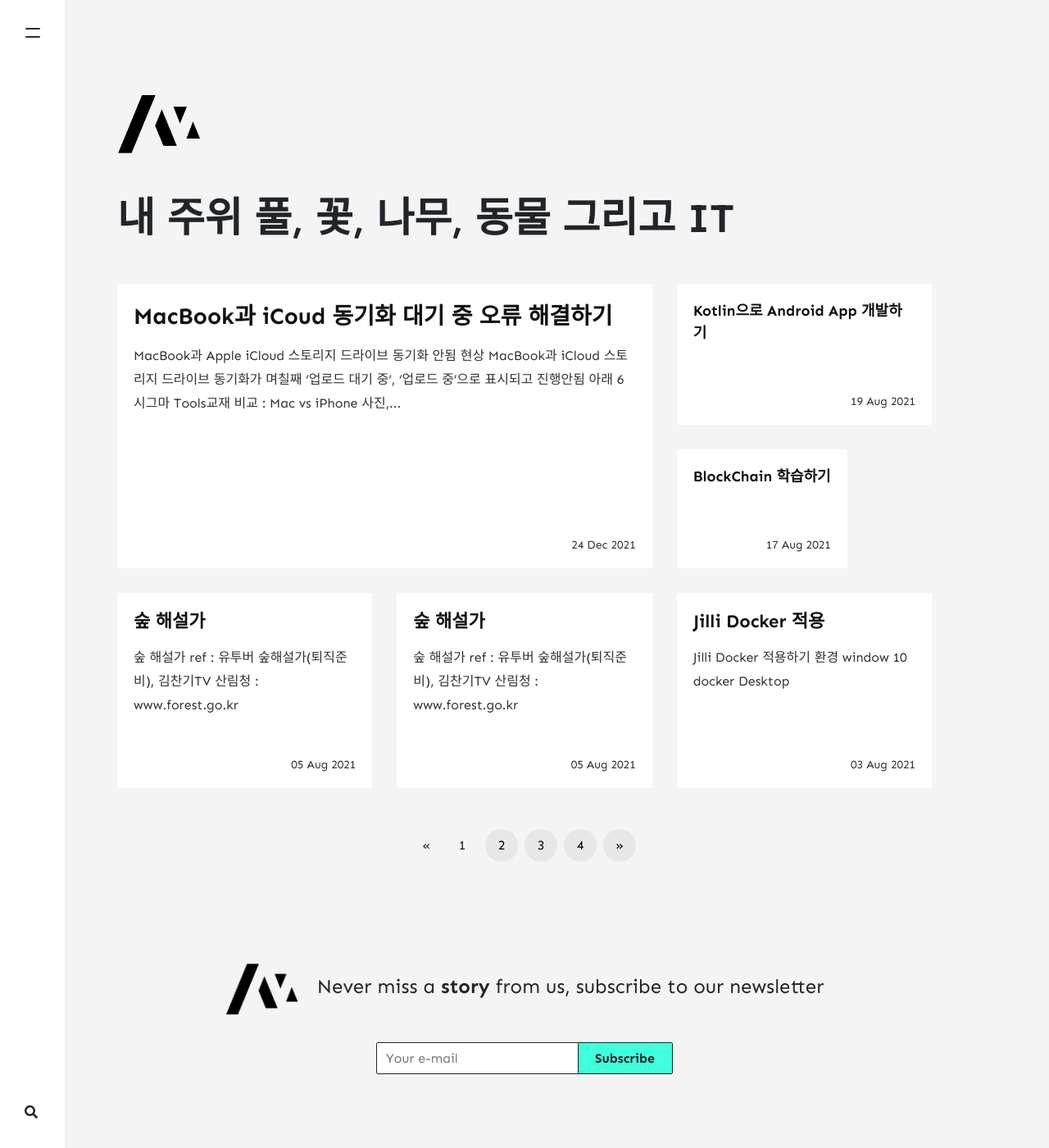
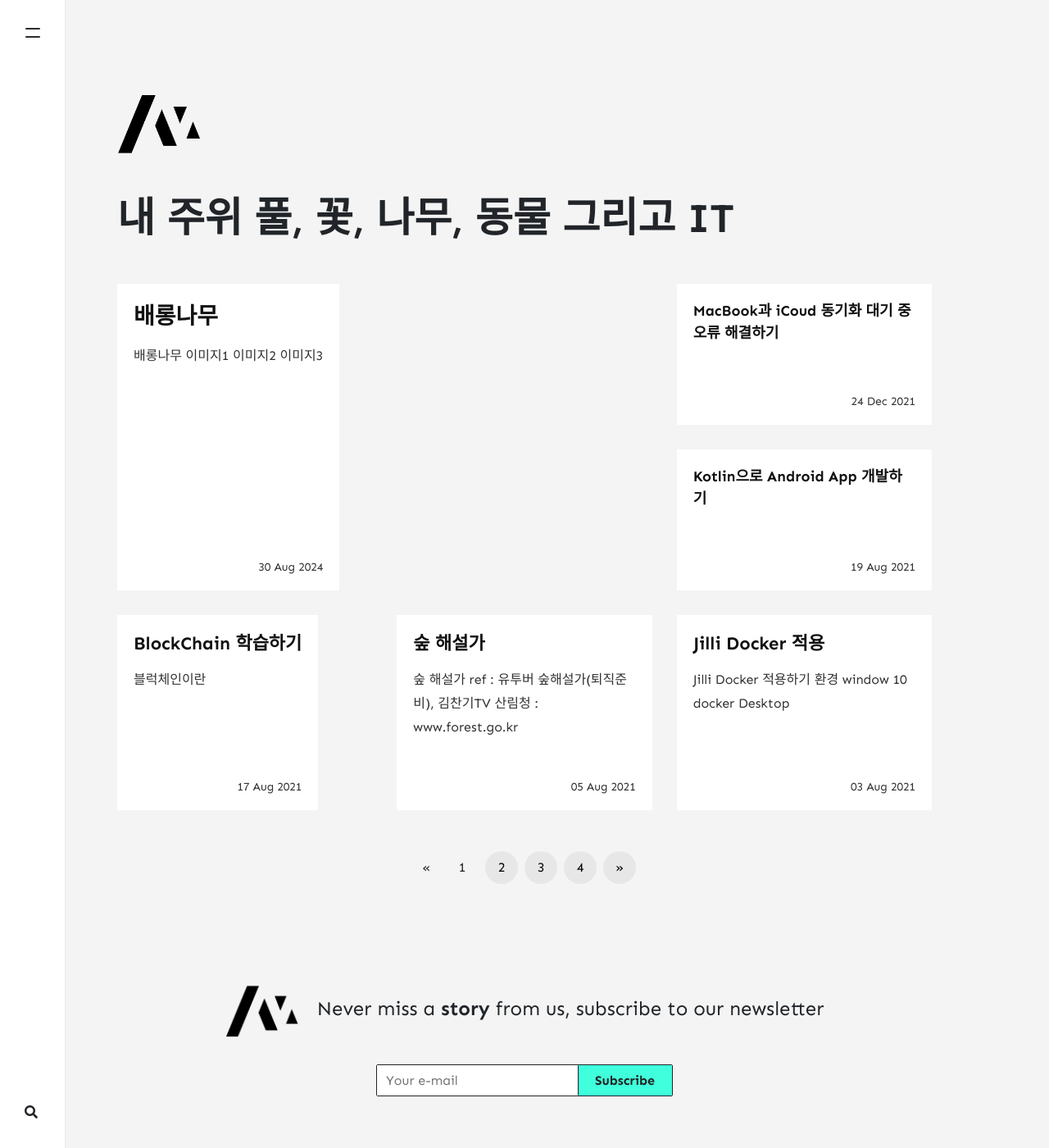
Before and after one commit to TovenBae/tovenbae.github.io, a Jekyll site: the page built from index.html, in a window 1280 px wide and 1400 px high. Shown: the whole window at 82% size. Built offline with Jekyll 4.4.1, drawn with Linux system fonts in a browser that asks for light colours; nearby versions of some CDN libraries; the list of posts is cut into pages by our own code; comment, search, counter and statistics services are not loaded.

Commit message:
add post 배롱나무

```diff
--- a/_posts/plant/2024-08-30-배롱나무.md
+++ b/_posts/plant/2024-08-30-배롱나무.md
@@ -1,28 +1,11 @@
 ---
-title: "숲 해설가"
-date: 2021-08-05 17:37:28 +0900
+title: "배롱나무"
+date: 2024-08-30 20:00:00 +0900
 categories: forest
 ---
 
-# 숲 해설가
-- ref : 유투버 숲해설가(퇴직준비), 김찬기TV
-- 산림청 : www.forest.go.kr
 
-
-## 교육과정 : 4개월
-- 산림교육론
-- 산림과 생태계
-- 커뮤니케이션
-- 교육프로그램 개발
-- 안전교육과 안전관리
-- 교육실습
-
-## 숲 해설가 자격 취득
-- 이론 140시간
-- 실습 30시간
-
-70점 이상
-
-## 숲 해설가의 수입
-- Full time : 약 월 175만원
-- Part time
+# 배롱나무
+- [이미지1](https://dnwm9zq2dr65n.cloudfront.net/production/observation/2024/07/03/res/ios_49641_0_07031541206420_res_IMG_2938.jpg)
+- [이미지2](https://dnwm9zq2dr65n.cloudfront.net/production/observation/2024/07/03/res/ios_49641_1_07031541206420_res_IMG_2937.jpg)
+- [이미지3](https://dnwm9zq2dr65n.cloudfront.net/production/observation/2024/07/03/res/ios_49641_2_07031541206420_res_IMG_2936.jpg)
```
